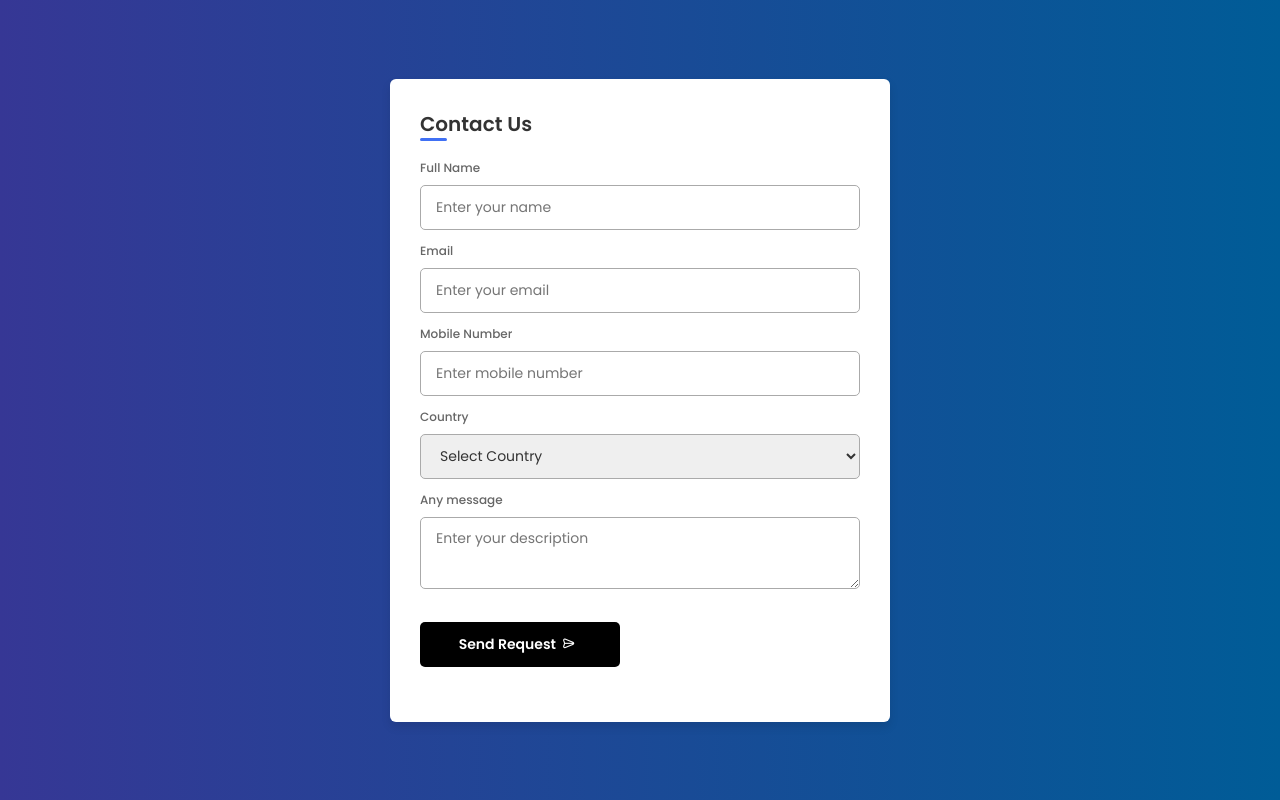
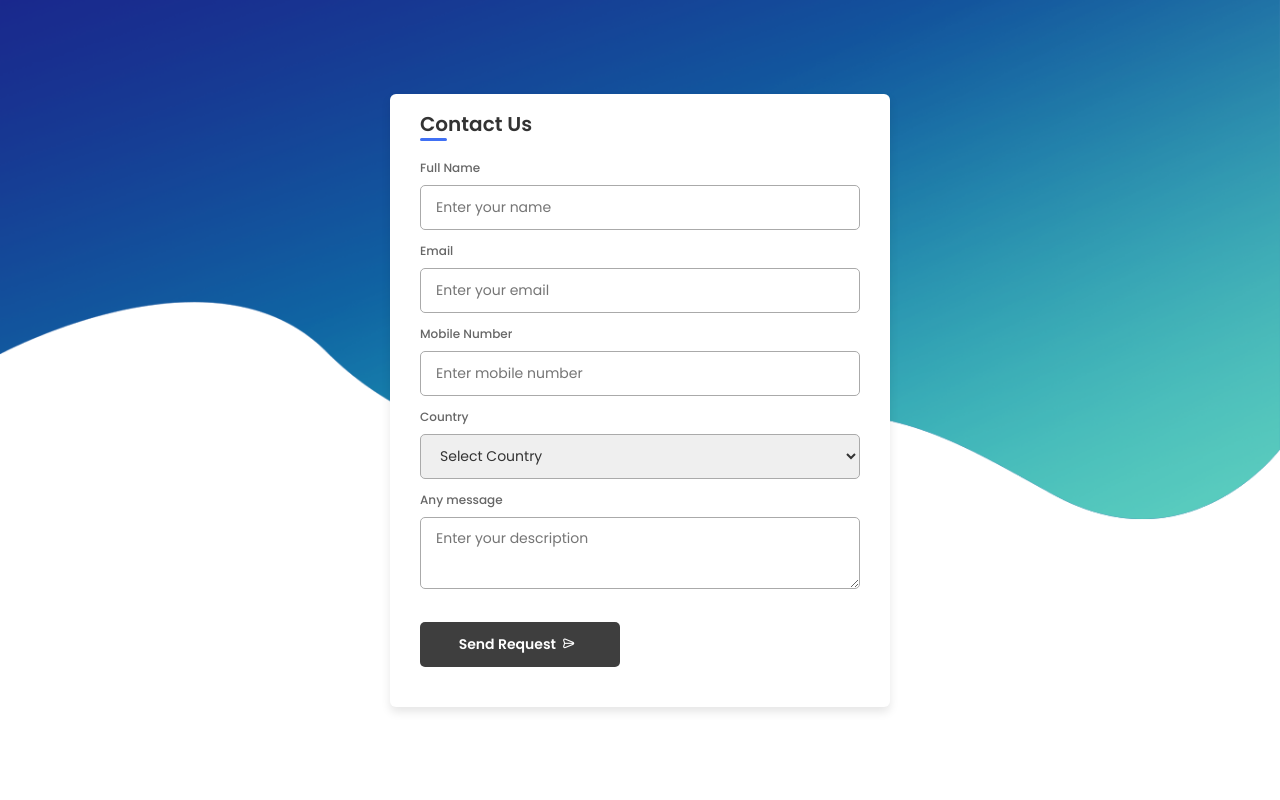
Before and after one commit to findelallc/lead-generator, a plain HTML site: page frontend/index.html in a window 1280 px wide. Drawn offline with nearby package versions, Linux system fonts and the light colour scheme.

Commit message:
Re:Updated changes in frontend

```diff
--- a/frontend/index.html
+++ b/frontend/index.html
@@ -19,7 +19,7 @@
 <body>
     <div class="container-wrapper form">
         <header>Contact Us</header>
-
+        <img src="./public/images/download.png" class="bg-banner"/>
         <form id="lead_generator">
             <div class="form first">
                 <div class="details personal">
--- a/frontend/public/css/style.css
+++ b/frontend/public/css/style.css
@@ -11,23 +11,27 @@ body{
     display: flex;
     align-items: center;
     justify-content: center;
-    background: #005C97;  /* fallback for old browsers */
-    background: -webkit-linear-gradient(to right, #363795, #005C97);  /* Chrome 10-25, Safari 5.1-6 */
-    background: linear-gradient(to right, #363795, #005C97); /* W3C, IE 10+/ Edge, Firefox 16+, Chrome 26+, Opera 12+, Safari 7+ */
+}
+.bg-banner {
+    position: fixed;
+    left: 0;
+    z-index: -1;
+    top: -250px;
+    width: 100%;
 }
 .container-wrapper{
     position: relative;
     max-width: 500px;
     width: 100%;
     border-radius: 6px;
-    padding: 30px;
+    padding: 15px 30px;
     margin: 0 15px;
     background-color: #fff;
     box-shadow: 0 5px 10px rgba(0,0,0,0.1);
 }
 
 .container-wrapper.list{
-    max-width: 980px;
+    max-width: 720px;
 }
 
 .container-wrapper header{
@@ -129,7 +133,7 @@ form .fields .input-field{
     color: #fff;
     border-radius: 5px;
     margin: 25px 0;
-    background-color: #000000;
+    background-color: #3e3e3e;
     transition: all 0.3s linear;
     cursor: pointer;
 }
@@ -138,7 +142,7 @@ form .fields .input-field{
     font-weight: 400;
 }
 form button:hover{
-    background-color: #265df2;
+    background-color: #000000;
 }
 form button i,
 form .backBtn i{
--- a/frontend/public/js/script.js
+++ b/frontend/public/js/script.js
@@ -66,7 +66,7 @@ function renderList(dataList) {
                                 '<small class="text-sm d-block">'+item.email+
                                 '</small>'+
                                 item.contactNo+
-                                '<span class="badge bg-warning text-dark fw-bolder ms-1">'+
+                                '<span class="badge bg-warning text-dark fw-bolder ms-2">'+
                                 item.country+'</span>'+
                                 '<br/>'+
                                 item.description+
```
Also changed, not shown: frontend/leads.html (+1 -0 lines), frontend/public/images/big-shopping-sale.svg (deleted), frontend/public/images/download.png (added).
